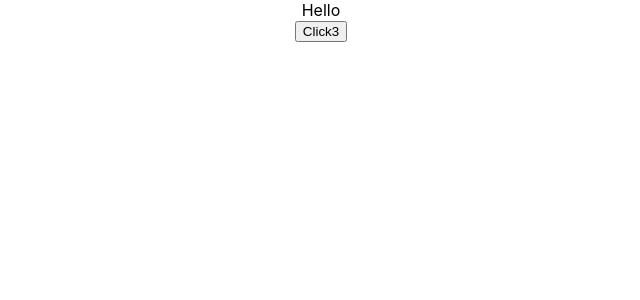
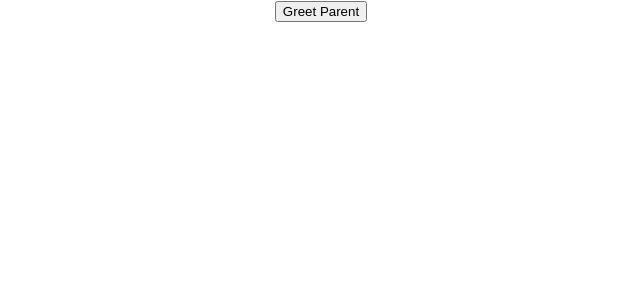
Before and after one commit to sanjeevz3009/React, a React (Create React App) app in the folder hello-world/: page / in a window 1280 px wide. Shown: the top 300 px of the page, without its empty margins (319-959 px from the left). Built offline with nearby package versions, Linux system fonts and the light colour scheme.

Commit message:
Methods as props.

```diff
--- a/hello-world/src/App.js
+++ b/hello-world/src/App.js
@@ -9,12 +9,14 @@
 import FunctionClick from './components/FunctionClick';
 import ClassClick from './components/ClassClick';
 import EventBind from './components/EventBind';
+import ParentComponent from './components/ParentComponent';
 
 class App extends Component {
   render () {
     return (
       <div className="App">
-      <EventBind></EventBind>
+      <ParentComponent></ParentComponent>
+      {/* <EventBind></EventBind> */}
       {/* <FunctionClick></FunctionClick> */}
       {/* <ClassClick></ClassClick> */}
       {/* <Counter /> */}
--- /dev/null
+++ b/hello-world/src/components/ChildComponent.js
@@ -0,0 +1,12 @@
+import React from 'react'
+
+function ChildComponent(props) {
+  return (
+    <div>
+        {/* <button onClick={props.greetHandler}>Greet Parent</button> */}
+        <button onClick={() => props.greetHandler('child')}>Greet Parent</button>
+    </div>
+  )
+}
+
+export default ChildComponent
--- /dev/null
+++ b/hello-world/src/components/ParentComponent.js
@@ -0,0 +1,30 @@
+import React, { Component } from 'react'
+import ChildComponent from './ChildComponent'
+
+class ParentComponent extends Component {
+
+  constructor(props) {
+    super(props)
+
+    this.state = {
+       parentName: 'Parent'
+    }
+
+    this.greetParent = this.greetParent.bind(this)
+
+  }
+
+  greetParent(childName) {
+    alert(`Hello ${this.state.parentName} from ${childName}`)
+  }
+
+  render() {
+    return (
+      <div>
+        <ChildComponent greetHandler={this.greetParent}></ChildComponent>
+      </div>
+    )
+  }
+}
+
+export default ParentComponent
```
